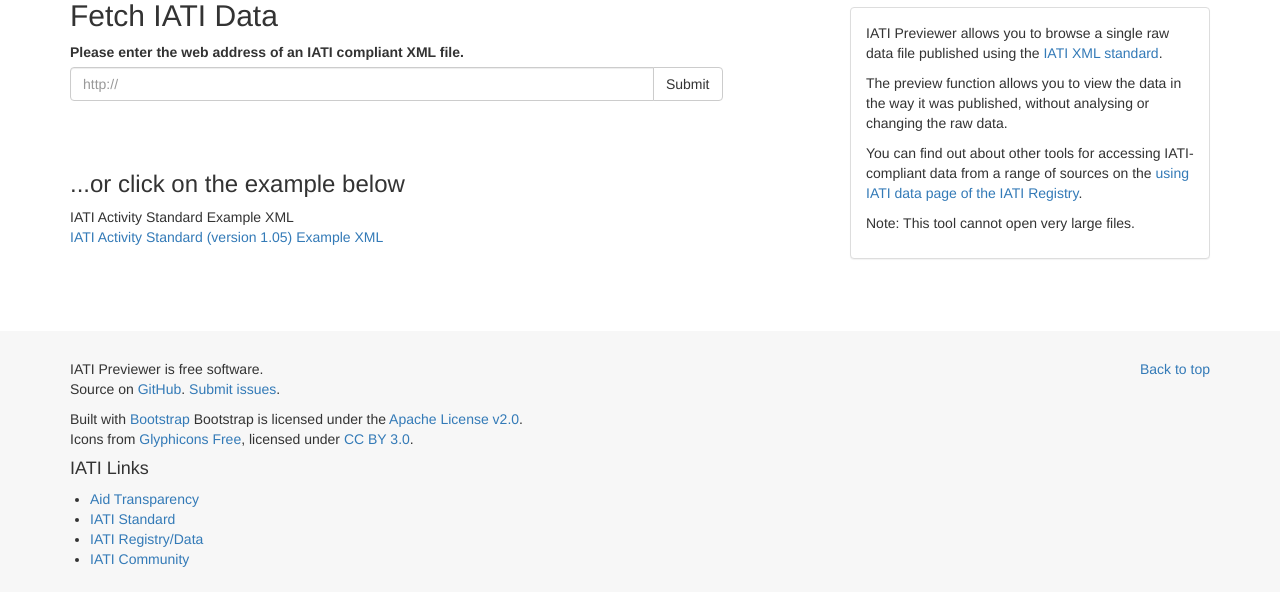
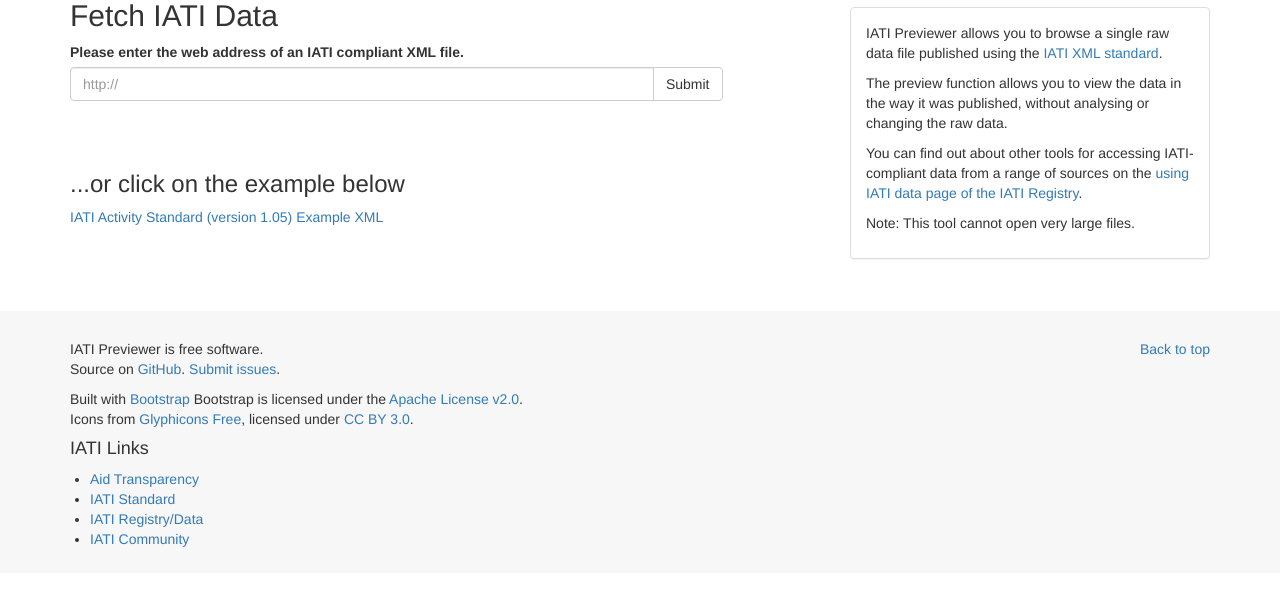
Before and after one commit to IATI/IATI-Previewer, a PHP site: page /?action=new in a window 1280 px wide. Shown: the part 193-785 px from the top of the page. Run offline with PHP 8.4, Linux system fonts and the light colour scheme; some libraries are stand-ins or nearby versions.

Commit message:
Removes the title from the example link - not necessary

```diff
--- a/index.php
+++ b/index.php
@@ -232,7 +232,7 @@ if (!isset($_REQUEST["showblank"])) {
                 </form>
                 <div class="examples">
                   <h3>...or click on the example below</h3>
-                  IATI Activity Standard Example XML<br>
+
                   <ul>
                     <li><a href="index.php?url=https://raw.githubusercontent.com/IATI/IATI-Extra-Documentation/version-1.05/en/activity-standard/activity-standard-example-annotated.xml
 ">IATI Activity Standard (version 1.05) Example XML</a>
```
